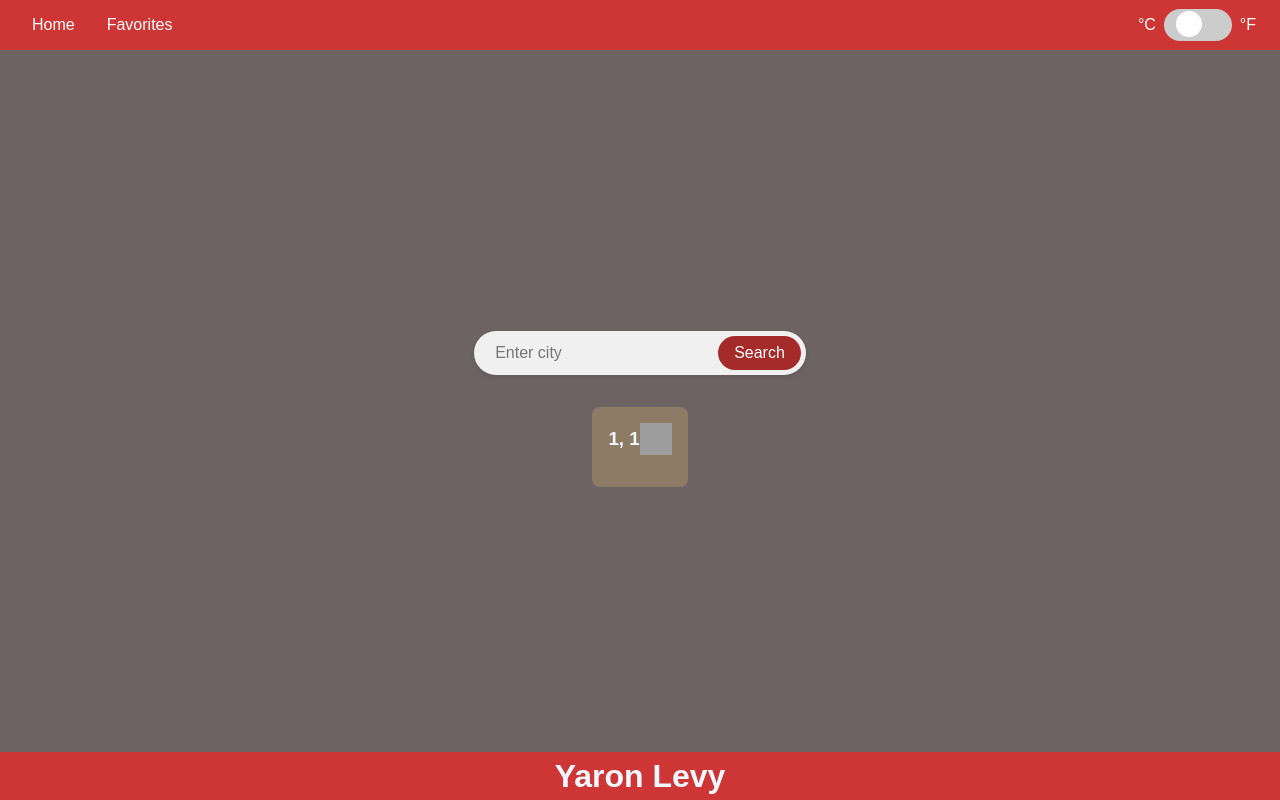
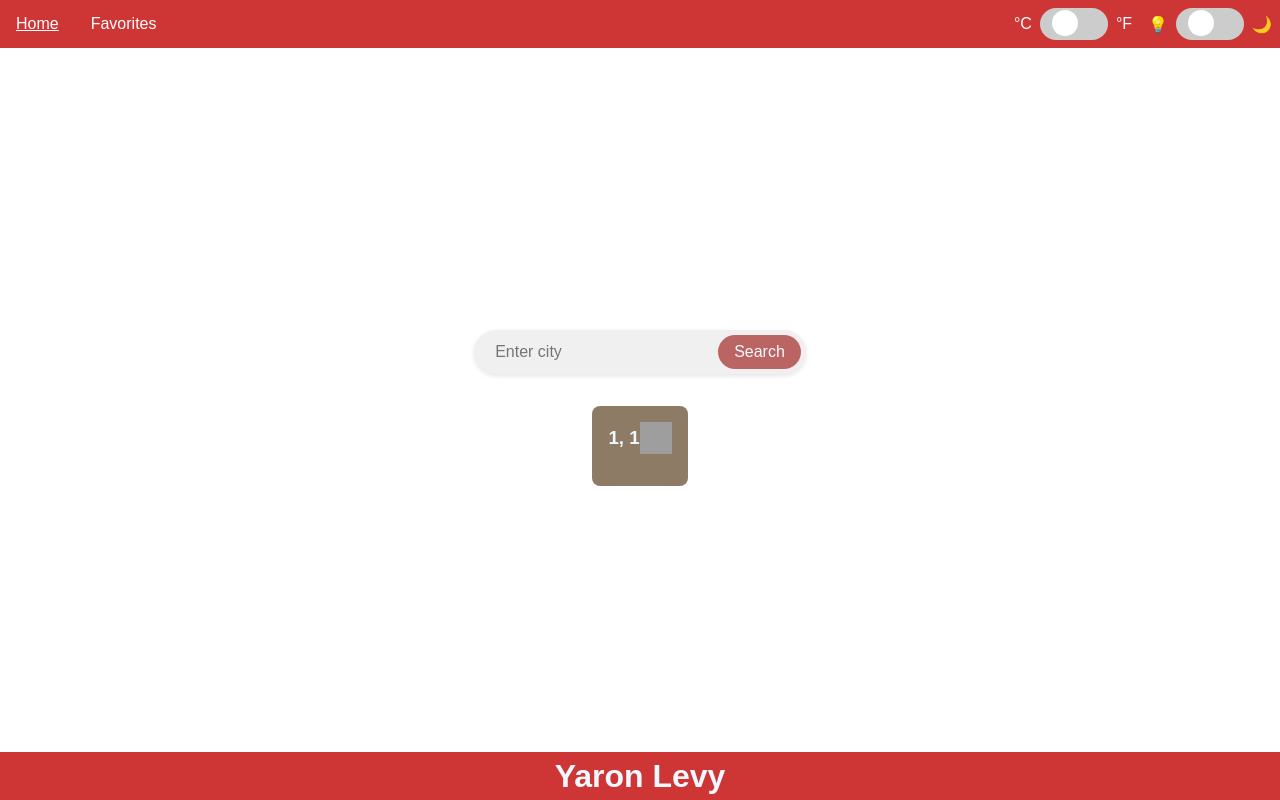
Before and after one commit to ron5054/weatherapp, a Vue app: page /weatherapp/1/1/1 in a window 1280 px wide. Built offline with nearby package versions, Linux system fonts and the light colour scheme; no server answers; grey boxes are pictures that could not be loaded.

Commit message:
overall app update

```diff
--- a/src/assets/styles/cmps/_CityDetails.scss
+++ b/src/assets/styles/cmps/_CityDetails.scss
@@ -5,7 +5,6 @@
   align-items: center;
   gap: 1rem;
   padding: 0.5rem;
-  background-color: rgb(109, 99, 99);
 
   .search-bar {
     display: flex;
@@ -35,8 +34,13 @@
       cursor: pointer;
       transition: background-color 0.3s ease;
 
+      &:disabled {
+        opacity: 0.7;
+        cursor: not-allowed;
+      }
+
       &:hover {
-        background-color: rgb(142, 123, 101);
+        background-color: rgb(192, 21, 21);
       }
     }
   }
--- a/src/assets/styles/cmps/_Header.scss
+++ b/src/assets/styles/cmps/_Header.scss
@@ -2,18 +2,28 @@ header {
   background-color: #ce3535;
   display: flex;
   align-items: center;
-  padding: 0 1rem;
+  justify-content: space-between;
+  padding-block: 0.5rem;
 
+  nav {
     a {
       color: white;
       padding: 1rem;
       text-decoration: none;
+
+      @media screen and (max-width: 768px) {
+        padding: 0.3rem;
+      }
 
       &:hover {
         text-decoration: underline;
       }
     }
   }
+
+  .toggles {
+    display: flex;
+    align-items: center;
 
     .temperature-toggle {
       display: flex;
@@ -23,6 +33,9 @@ header {
 
       span {
         margin: 0 0.5rem;
+        @media screen and (max-width: 768px) {
+          margin: 0 0.2rem;
+        }
       }
     }
 
@@ -67,3 +80,5 @@ header {
     input:checked + .slider:before {
       transform: translateX(26px);
     }
+  }
+}
--- a/src/assets/styles/cmps/_WeatherIndex.scss
+++ b/src/assets/styles/cmps/_WeatherIndex.scss
@@ -1,5 +1,4 @@
 .weather-index {
-  background-color: rgb(109, 99, 99);
   display: grid;
   height: 100vh;
   grid-template-rows: auto 1fr auto;
--- a/src/components/Header.vue
+++ b/src/components/Header.vue
@@ -1,7 +1,10 @@
 <template>
   <header>
+    <nav>
       <RouterLink to="/">Home</RouterLink>
       <RouterLink to="/Favorites">Favorites</RouterLink>
+    </nav>
+    <section class="toggles">
       <div class="temperature-toggle">
         <span>°C</span>
         <label class="switch">
@@ -14,6 +17,19 @@
         </label>
         <span>°F</span>
       </div>
+      <div class="temperature-toggle dark-mode-toggle">
+        <span>💡</span>
+        <label class="switch">
+          <input
+            type="checkbox"
+            v-model="isDarkMode"
+            @change="toggleDarkMode"
+          />
+          <span class="slider round"></span>
+        </label>
+        <span>🌙</span>
+      </div>
+    </section>
   </header>
 </template>
 
@@ -23,20 +39,38 @@ export default {
   data() {
     return {
       isFahrenheit: null,
+      isDarkMode: null,
     }
   },
   created() {
+    this.setUserTemperatureUnit()
+    this.setUserDarkMode()
+  },
+  methods: {
+    setUserTemperatureUnit() {
+      const temperatureUnit = localStorage.getItem('temperatureUnit')
+      this.isFahrenheit = temperatureUnit === 'f'
+      this.$store.commit('setTemperatureUnit', this.isFahrenheit)
+    },
+    setUserTemperatureUnit() {
       const temperatureUnit = localStorage.getItem('temperatureUnit')
       if (temperatureUnit) {
         this.isFahrenheit = temperatureUnit === 'f'
         this.$store.commit('setTemperatureUnit', temperatureUnit === 'f')
       }
     },
-  methods: {
+    setUserDarkMode() {
+      const isDarkMode = localStorage.getItem('isDarkMode')
+      if (isDarkMode) this.isDarkMode = isDarkMode === 'true'
+      this.$store.commit('setDarkMode', this.isDarkMode)
+    },
     toggleTemperature() {
       this.$store.commit('setTemperatureUnit', this.isFahrenheit)
-      const currentValue = this.isFahrenheit ? 'f' : 'c'
-      localStorage.setItem('temperatureUnit', currentValue)
+      localStorage.setItem('temperatureUnit', this.isFahrenheit ? 'f' : 'c')
+    },
+    toggleDarkMode() {
+      this.$store.commit('setDarkMode', this.isDarkMode)
+      localStorage.setItem('isDarkMode', this.isDarkMode ? true : false)
     },
   },
 }
--- /dev/null
+++ b/src/components/MessageModal.vue
@@ -0,0 +1,26 @@
+<template>
+  <dialog
+    ref="messageModal"
+    class="message-modal"
+    :style="{ backgroundColor: message?.type === 'error' ? 'red' : 'green' }"
+  >
+    <h1>{{ message?.text }}</h1>
+  </dialog>
+</template>
+
+<script>
+export default {
+  name: 'MessageModal',
+  props: {
+    message: {
+      type: Object,
+    },
+  },
+  mounted() {
+    this.$refs.messageModal.showModal()
+    setTimeout(() => {
+      this.$refs.messageModal.close()
+    }, 2500)
+  },
+}
+</script>
--- a/src/services/weather.service.js
+++ b/src/services/weather.service.js
@@ -18,6 +18,7 @@ async function searchCity(searchTerm) {
     return cities
   } catch (error) {
     console.error('Error fetching location key:', error)
+    throw error
   }
 }
 
@@ -36,7 +37,7 @@ async function getLocationData(lat, lon) {
     }
   } catch (error) {
     console.error('Error fetching location key:', error)
-    return null
+    throw error
   }
 }
 
@@ -64,6 +65,8 @@ async function fetchWeatherFromApi(locationKey) {
 
 async function getWeatherForcast(locationKey) {
   const cachedWeather = _getWeatherFromCache(locationKey)
+  // const isStale = Date.now() - cachedWeather.timestamp > 3600000
+
   if (cachedWeather) return cachedWeather.DailyForecasts
 
   console.log('Fetching new weather data from API for:', locationKey)
@@ -80,22 +83,31 @@ async function getWeatherForcast(locationKey) {
     return DailyForecasts
   } catch (error) {
     console.error('Error fetching weather data:', error)
-    return null
+    throw error
   }
 }
 
 async function getCurrWeather(locationKey) {
+  try {
     const url = `https://dataservice.accuweather.com/currentconditions/v1/${locationKey}?apikey=${API_KEY}&language=en&details=true`
-
     const res = await fetch(url)
     if (!res.ok) throw new Error('Failed to fetch current weather')
 
     const weather = await res.json()
     return weather
+  } catch (error) {
+    console.error('Error fetching weather data:', error)
+    throw error
+  }
 }
 
 async function getUserLocation() {
+  try {
     return new Promise((resolve, reject) => {
       navigator.geolocation.getCurrentPosition(resolve, reject)
     })
+  } catch (error) {
+    console.error('Error getting user location:', error)
+    throw error
   }
+}
--- a/src/store/store.js
+++ b/src/store/store.js
@@ -3,15 +3,22 @@ import Vuex from 'vuex'
 export const store = new Vuex.Store({
   state: {
     isFarenheit: false,
+    isDarkMode: true,
   },
   getters: {
     isFarenheit({ isFarenheit }) {
       return isFarenheit
+    },
+    isDarkMode({ isDarkMode }) {
+      return isDarkMode
     },
   },
   mutations: {
     setTemperatureUnit(state, isFarenheit) {
       state.isFarenheit = isFarenheit
     },
+    setDarkMode(state, isDarkMode) {
+      state.isDarkMode = isDarkMode
+    },
   },
 })
--- a/src/views/CityDetails.vue
+++ b/src/views/CityDetails.vue
@@ -1,5 +1,8 @@
 <template>
-  <section class="city-details">
+  <section
+    class="city-details"
+    :style="{ backgroundColor: isDarkMode ? '#6d6363' : '#fff' }"
+  >
     <section class="search-bar">
       <input
         type="text"
@@ -7,7 +10,7 @@
         v-model="searchTerm"
         ref="searchInput"
       />
-      <button @click="searchCity">Search</button>
+      <button @click="searchCity" :disabled="!searchTerm">Search</button>
     </section>
 
     <section class="city-list-container" v-if="cities">
@@ -34,18 +37,21 @@
       <DateList v-if="dates?.length" :dates="dates" />
     </section>
   </section>
+  <Message-Modal :message="message" v-if="message" />
 </template>
 
 <script>
 import { weatherService } from '../services/weather.service'
 import DateList from '../components/DateList.vue'
 import CityList from '../components/CityList.vue'
+import MessageModal from '../components/MessageModal.vue'
 
 export default {
   name: 'CityDetails',
   components: {
     DateList,
     CityList,
+    MessageModal,
   },
   data() {
     return {
@@ -53,6 +59,7 @@ export default {
       favorites: JSON.parse(localStorage.getItem('favorites')) || [],
       searchTerm: '',
       cities: null,
+      message: null,
     }
   },
   computed: {
@@ -65,13 +72,13 @@ export default {
     country() {
       return this.$route.params.country
     },
-    buttonColor() {
-      return this.isFavorite ? 'red' : 'green'
-    },
     isFavorite() {
       return this.favorites.some(
         (favorite) => favorite.locationKey === this.locationKey
       )
+    },
+    isDarkMode() {
+      return this.$store.getters.isDarkMode
     },
   },
   async created() {
@@ -107,6 +114,10 @@ export default {
         this.dates = await weatherService.getWeatherForcast(this.locationKey)
       } catch (error) {
         console.error('Error fetching weather data:', error)
+        this.showMessage({
+          text: 'Failed to fetch weather data',
+          type: 'error',
+        })
       }
     },
     toggleFavorites(locationKey, city, country) {
@@ -128,7 +139,15 @@ export default {
         this.cities = await weatherService.searchCity(this.searchTerm)
       } catch (error) {
         console.error('Error fetching weather data:', error)
+        this.showMessage({
+          text: 'Failed to fetch weather data',
+          type: 'error',
+        })
       }
+    },
+    showMessage({ text, type = '' }) {
+      this.message = { text, type }
+      setTimeout(() => (this.message = null), 2500)
     },
   },
   watch: {
@@ -136,6 +155,12 @@ export default {
       if (!this.locationKey) this.goToUserLocation()
       this.loadWeather()
     },
+    searchTerm(newVal) {
+      if (!/^[\x00-\x7F]*$/.test(newVal)) {
+        alert('Please type in English only.')
+        this.searchTerm = ''
+      }
+    },
   },
 }
 </script>
--- a/src/views/WeatherIndex.vue
+++ b/src/views/WeatherIndex.vue
@@ -1,5 +1,8 @@
 <template>
-  <div class="weather-index">
+  <div
+    class="weather-index"
+    :style="{ backgroundColor: isDarkMode ? '#6d6363' : '#fff' }"
+  >
     <Header />
     <RouterView />
     <Footer />
@@ -13,6 +16,12 @@ import Footer from '../components/Footer.vue'
 export default {
   name: 'WeatherIndex',
 
+  computed: {
+    isDarkMode() {
+      return this.$store.getters.isDarkMode
+    },
+  },
+
   components: {
     Header,
     Footer,
```
Lines whose indentation alone changed are shown as unchanged.
